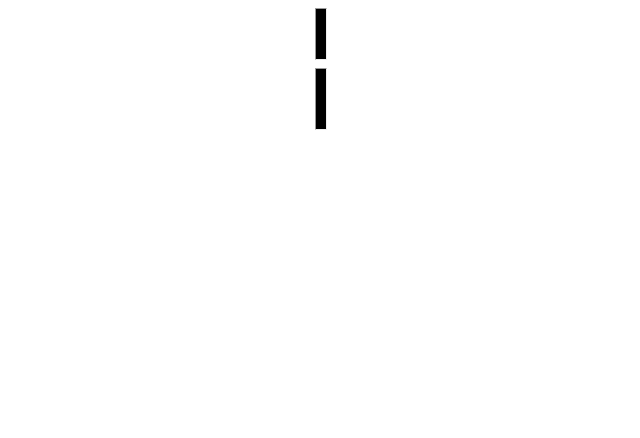
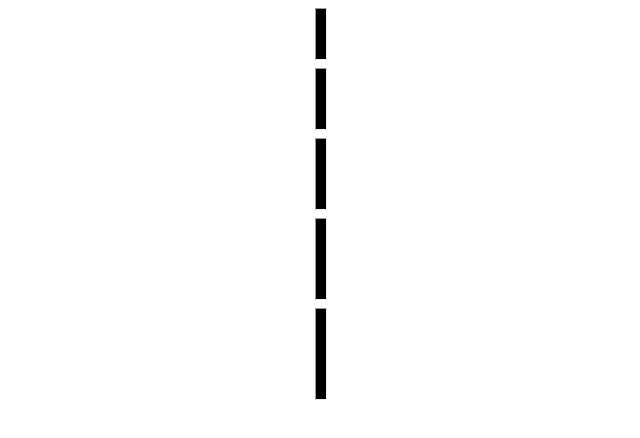
Before and after one commit to RRC-sys/ExercicioHtml1, a plain HTML site: page atividade6.html in a window 1280 px wide. Shown: the whole page, without its empty margins (319-959 px from the left). Drawn offline with Linux system fonts and the light colour scheme.

Commit message:
first commit

```diff
--- a/atividade6.html
+++ b/atividade6.html
@@ -13,5 +13,8 @@
 <body>
     <hr style="width: 10px; height: 50px;">
     <hr style="width: 10px; height: 60px;">
+    <hr style="width: 10px; height: 70px;">
+    <hr style="width: 10px; height: 80px;">
+    <hr style="width: 10px; height: 90px;">
 </body>
 </html>
```
